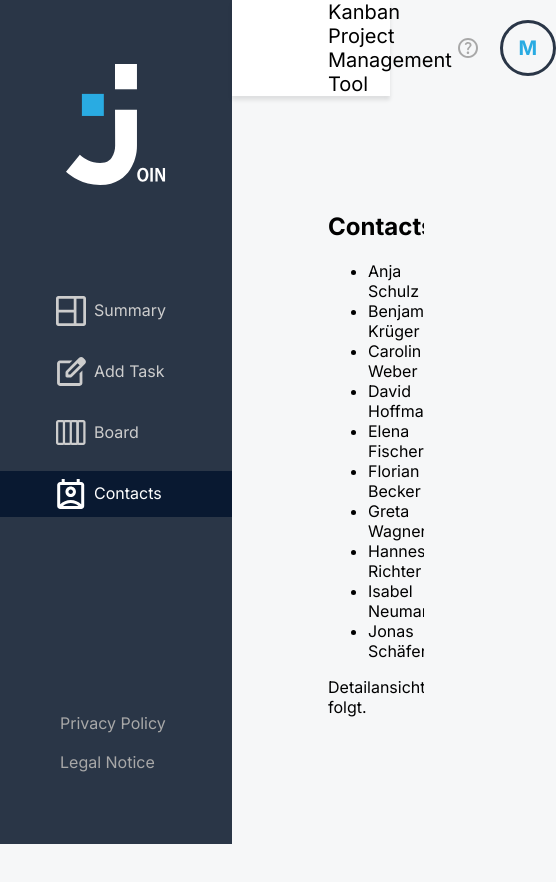
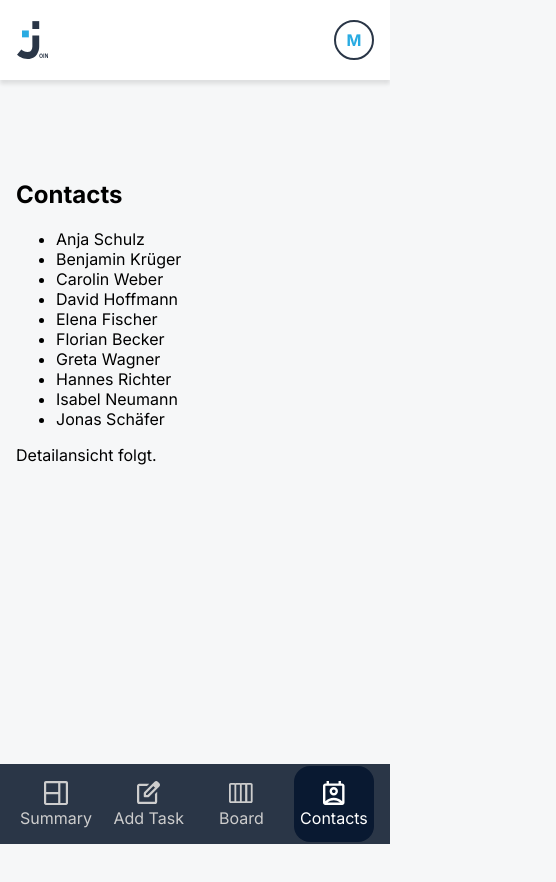
Before and after one commit to rogerfriebus/join, an Angular app: page /contacts in a window 390 px wide. Shown: the top 882 px of the page, 556 px wide, since content can reach past the window. Before the commit the page ends 844 px from the top, so only its background shows below. Built offline with nearby package versions, Linux system fonts and the light colour scheme.

Commit message:
feat: add responsive app shell layout

```diff
--- a/src/app/layout/footer/footer.scss
+++ b/src/app/layout/footer/footer.scss
@@ -21,3 +21,9 @@
 .footer__link:hover {
   color: #29abe2;
 }
+
+@media (max-width: 792px) {
+  .footer {
+    display: none;
+  }
+}
--- a/src/app/layout/header/header.scss
+++ b/src/app/layout/header/header.scss
@@ -67,3 +67,38 @@
   font-size: 20px;
   font-weight: 700;
 }
+
+@media (max-width: 792px) {
+  .header {
+    height: 80px;
+    padding: 20px 16px;
+    gap: 16px;
+  }
+
+  .header::before {
+    content: '';
+    display: block;
+    width: 32px;
+    height: 39px;
+    background-image: url('/assets/img/join-logo-dark.svg');
+    background-repeat: no-repeat;
+    background-position: center;
+    background-size: contain;
+  }
+
+  .header__title,
+  .header__help {
+    display: none;
+  }
+
+  .header__actions {
+    margin-left: auto;
+  }
+
+  .header__avatar {
+    width: 40px;
+    height: 40px;
+    border-width: 2px;
+    font-size: 16px;
+  }
+}
--- a/src/app/layout/navbar/navbar.scss
+++ b/src/app/layout/navbar/navbar.scss
@@ -83,3 +83,48 @@
   font-size: 16px;
   line-height: 19px;
 }
+
+@media (max-width: 792px) {
+  .navbar {
+    height: 100%;
+    min-height: unset;
+  }
+
+  .navbar__brand {
+    display: none;
+  }
+
+  .navbar__links {
+    flex-direction: row;
+    align-items: center;
+    justify-content: space-between;
+    gap: 10px;
+    width: 100%;
+    height: 80px;
+    margin-top: 0;
+    padding: 0 16px;
+    background-color: #2a3647;
+  }
+
+  .navbar__link {
+    flex-direction: column;
+    justify-content: center;
+    align-items: center;
+    gap: 4px;
+    width: 80px;
+    height: 76px;
+    padding: 15px 0;
+    border-radius: 16px;
+  }
+
+  .navbar__icon {
+    width: 24px;
+    height: 24px;
+    flex: 0 0 24px;
+  }
+
+  .navbar__text {
+    font-size: 16px;
+    line-height: 19px;
+  }
+}
--- a/src/app/layout/shell/shell.scss
+++ b/src/app/layout/shell/shell.scss
@@ -26,3 +26,31 @@
   padding: 96px;
   overflow-x: hidden;
 }
+
+@media (max-width: 792px) {
+  .shell {
+    display: block;
+    min-height: 100vh;
+    padding-bottom: 80px;
+  }
+
+  .shell__sidebar {
+    position: fixed;
+    right: 0;
+    bottom: 0;
+    left: 0;
+    z-index: 100;
+    flex: unset;
+    width: 100%;
+    height: 80px;
+    min-height: unset;
+  }
+
+  .shell__workspace {
+    min-height: 100vh;
+  }
+
+  .shell__content {
+    padding: 80px 16px 96px;
+  }
+}
```
Also changed, not shown: public/assets/img/join-logo-dark.svg (added).
